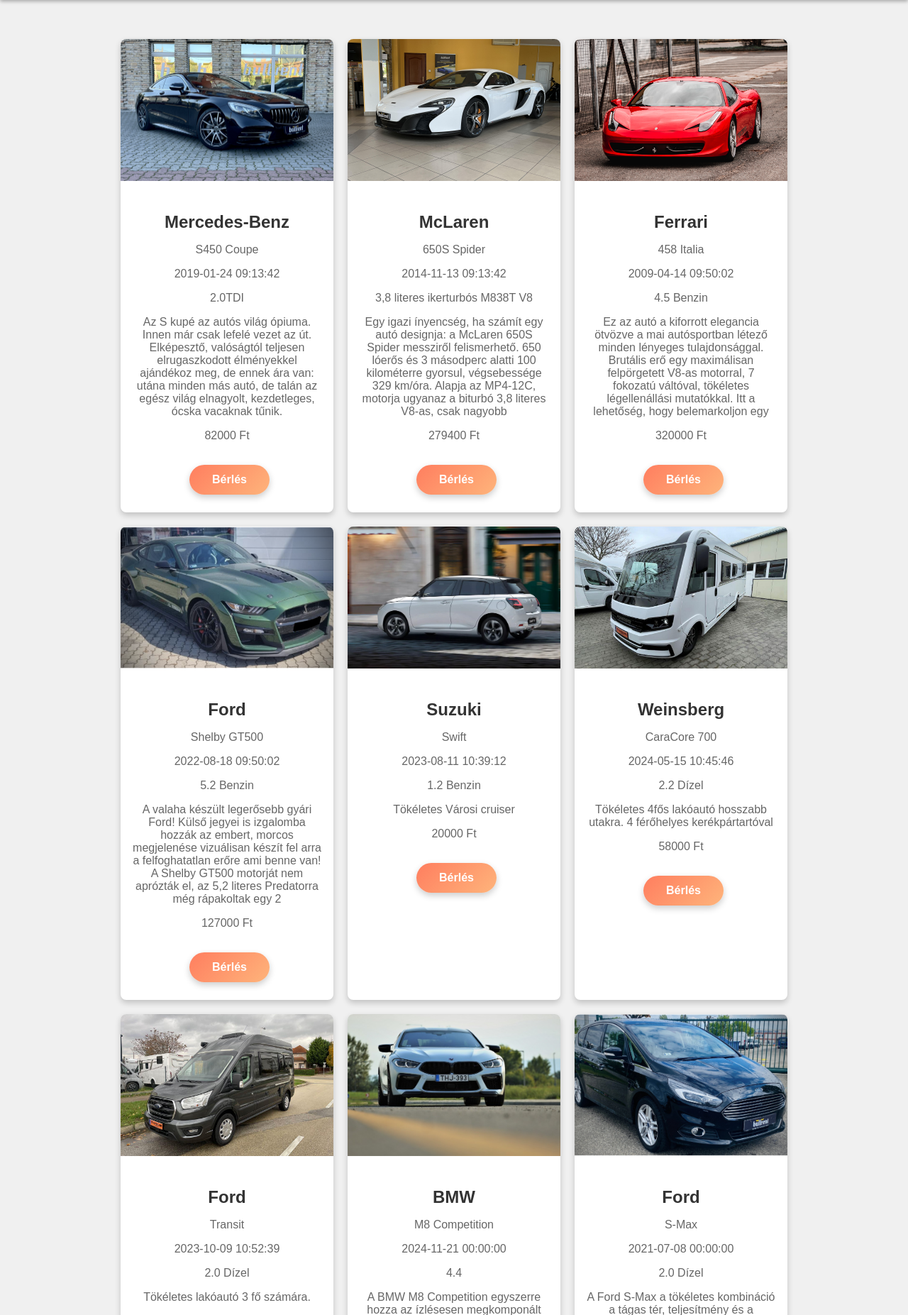
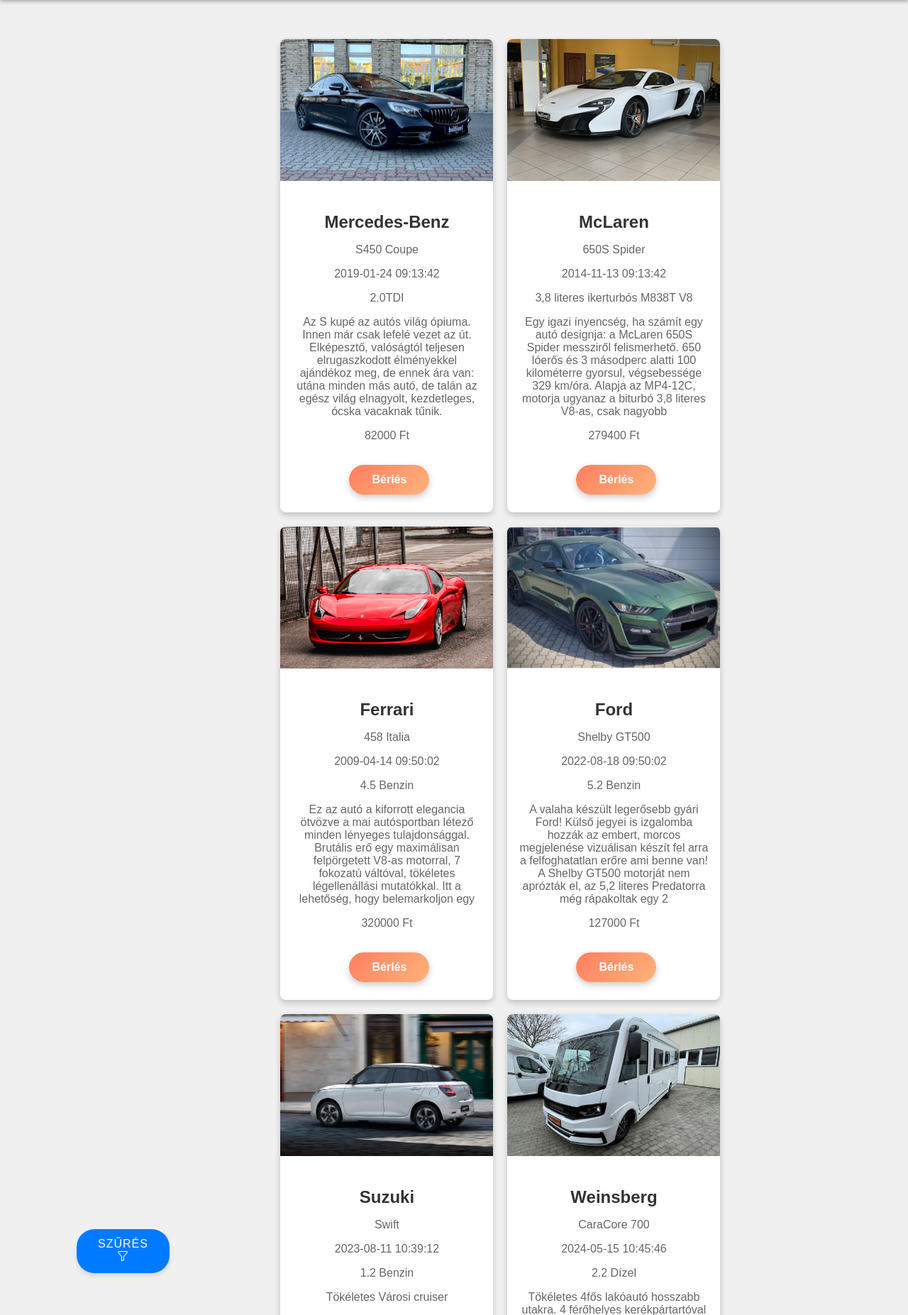
Before and after one commit to 13c-jurcso/R-J_autoberles, a PHP site: page /php/jarmuvek.php in a window 1280 px wide. Shown: the part 73-1926 px from the top of the page at 71% size. Run offline with PHP 8.4, Linux system fonts and the light colour scheme; data comes from the database, SQL or seed files in the repository.

Commit message:
jarmu oldal

```diff
--- a/css/jarmuvek.css
+++ b/css/jarmuvek.css
@@ -214,3 +214,57 @@
         display: flex;
     }
 }
+
+.berles-button {
+    background-color: coral; /* Zöld háttérszín */
+    border: none; /* Nincs keret */
+    color: white; /* Fehér szöveg */
+    padding: 12px 20px; /* Belső margók */
+    text-align: center; /* Szöveg középre igazítása */
+    text-decoration: none; /* Nincs aláhúzás */
+    display: inline-block; /* Sorközi blokk elem */
+    font-size: 16px; /* Betűméret */
+    border-radius: 8px; /* Lekerekített sarkok */
+    cursor: pointer; /* Mutatóvá válik az egér */
+    transition: background-color 0.3s, transform 0.2s; /* Simább animáció */
+  }
+
+  .berles-button:hover {
+    background-color: orange; /* Sötétebb zöld a hover állapotban */
+    transform: scale(1.05); /* Kicsit nagyobb lesz hover alatt */
+  }
+
+  .berles-button:active {
+    transform: scale(0.95); /* Kicsit kisebb lesz kattintáskor */
+  }
+
+
+
+  .filter_button {
+    background-color: #007BFF; /* Kék háttérszín */
+    color: white; /* Fehér szöveg */
+    border: none; /* Nincs keret */
+    padding: 12px 30px; /* Nagyobb belső margók */
+    font-size: 16px; /* Közepes betűméret */
+    border-radius: 25px; /* Ovális alakhoz lekerekítés */
+    text-align: center; /* Szöveg középre igazítása */
+    text-transform: uppercase; /* Szöveg nagybetűs */
+    letter-spacing: 1px; /* Szóköz a betűk között */
+    display: inline-block; /* Sorközi blokk elem */
+    cursor: pointer; /* Mutatóvá válik az egér */
+    width: 100%; /* Teljes szélesség (hosszú gomb) */
+    max-width: 300px; /* Maximalizált szélesség */
+    box-shadow: 0 4px 6px rgba(0, 0, 0, 0.1); /* Finom árnyék */
+    transition: background-color 0.3s, transform 0.2s; /* Simább animáció */
+    justify-items: center;
+  }
+
+  .filter_button:hover {
+    background-color: #0056b3; /* Sötétebb kék hover állapotban */
+    transform: translateY(-2px); /* Kicsit "megmozdul" hover esetén */
+  }
+
+  .filter_button:active {
+    transform: translateY(2px); /* Nyomott állapot */
+    box-shadow: 0 2px 4px rgba(0, 0, 0, 0.2); /* Árnyék csökken */
+  }
--- a/php/jarmuvek.php
+++ b/php/jarmuvek.php
@@ -25,6 +25,12 @@
         </ul>
     </nav>
 </header>
+
+<div class="szures">
+    <button class="filter_button">Szűrés <svg xmlns="http://www.w3.org/2000/svg" width="16" height="16" fill="currentColor" class="bi bi-funnel" viewBox="0 0 16 16">
+    <path d="M1.5 1.5A.5.5 0 0 1 2 1h12a.5.5 0 0 1 .5.5v2a.5.5 0 0 1-.128.334L10 8.692V13.5a.5.5 0 0 1-.342.474l-3 1A.5.5 0 0 1 6 14.5V8.692L1.628 3.834A.5.5 0 0 1 1.5 3.5zm1 .5v1.308l4.372 4.858A.5.5 0 0 1 7 8.5v5.306l2-.666V8.5a.5.5 0 0 1 .128-.334L13.5 3.308V2z"/>
+    </svg></button>
+</div>
 <div class="card-container">
     <?php
         include './adatLekeres.php';
```
